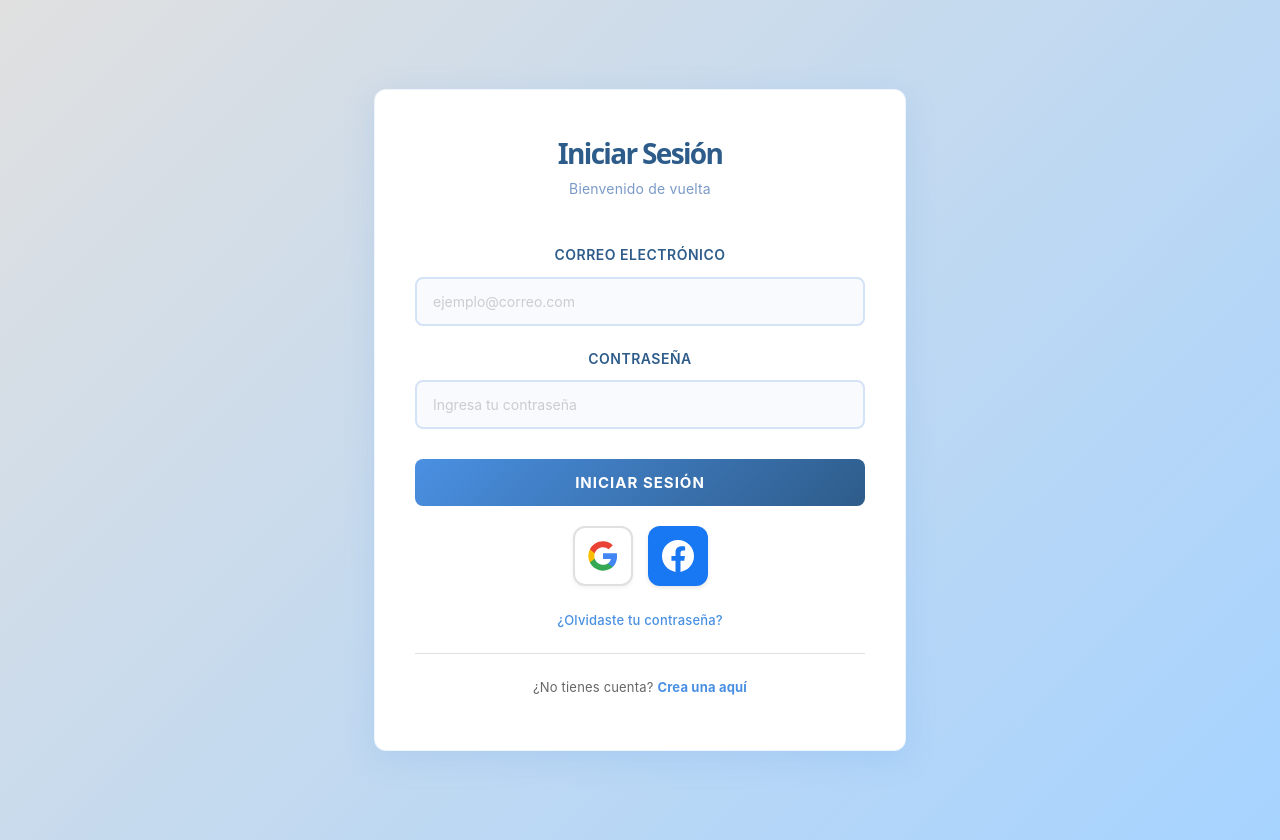
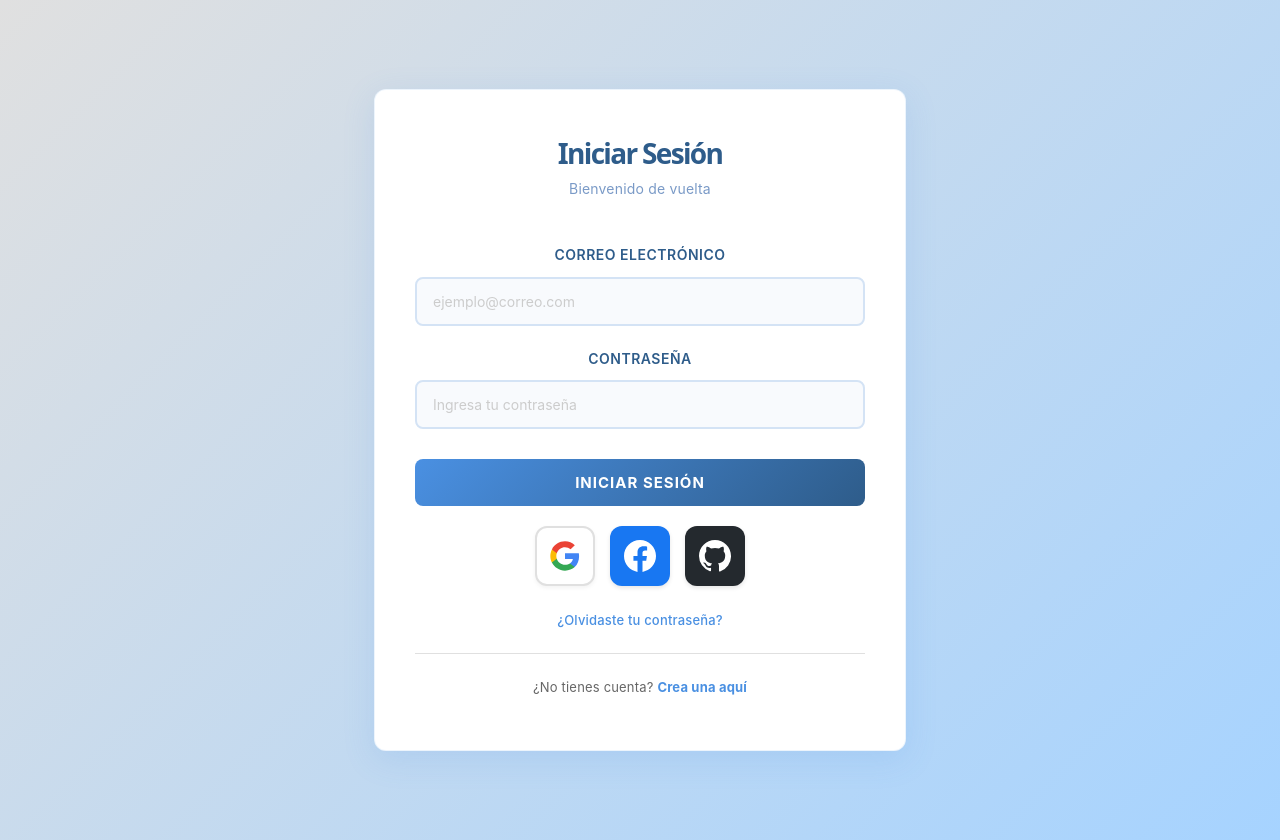
Before and after one commit to Jdmorenoc/Parcial_SOA, a React (Vite) app in the folder parcial/: page /login in a window 1280 px wide. Built offline with nearby package versions, Linux system fonts and the light colour scheme; no server answers.

Commit message:
Conexion de github completa

```diff
--- a/parcial/src/context/AuthContext.jsx
+++ b/parcial/src/context/AuthContext.jsx
@@ -7,7 +7,7 @@ import {
   signOut,
 } from "firebase/auth";
 import { setDoc, doc, getDoc } from "firebase/firestore";
-import { auth, db, googleProvider, facebookProvider } from "../firebase/firebaseConfig";
+import { auth, db, googleProvider, facebookProvider, githubProvider } from "../firebase/firebaseConfig";
 
 export const AuthContext = createContext();
 
@@ -87,6 +87,28 @@ export function AuthProvider({ children }) {
     return user;
   };
 
+  const signInWithGithub = async () => {
+  const userCredential = await signInWithPopup(auth, githubProvider);
+  const user = userCredential.user;
+
+  const userDocRef = doc(db, "users", user.uid);
+  const userDocSnap = await getDoc(userDocRef);
+
+  if (!userDocSnap.exists()) {
+    await setDoc(userDocRef, {
+      uid: user.uid,
+      email: user.email || "",
+      nombre: user.displayName || "",
+      apellidos: "",
+      photoURL: user.photoURL || "",
+      createdAt: new Date(),
+      registroConGithub: true,
+    });
+  }
+
+  return user;
+};
+
   const logout = async () => {
     await signOut(auth);
   };
@@ -107,6 +129,7 @@ export function AuthProvider({ children }) {
         signin,
         signInWithGoogle,
         signInWithFacebook,
+        signInWithGithub,
         logout,
         user,
         loading,
--- a/parcial/src/firebase/firebaseConfig.js
+++ b/parcial/src/firebase/firebaseConfig.js
@@ -1,5 +1,5 @@
 import { initializeApp } from "firebase/app";
-import { getAuth, GoogleAuthProvider, FacebookAuthProvider } from "firebase/auth";
+import { getAuth, GoogleAuthProvider, FacebookAuthProvider, GithubAuthProvider } from "firebase/auth";
 import { getFirestore } from "firebase/firestore";
 
 const firebaseConfig = {
@@ -19,3 +19,7 @@ googleProvider.setCustomParameters({ prompt: "select_account" });
 
 export const facebookProvider = new FacebookAuthProvider();
 facebookProvider.setCustomParameters({ display: "popup" });
+
+export const githubProvider = new GithubAuthProvider();
+githubProvider.addScope("read:user");
+githubProvider.addScope("user:email");
--- a/parcial/src/login_menu/LoginPage.jsx
+++ b/parcial/src/login_menu/LoginPage.jsx
@@ -13,7 +13,7 @@ function LoginPage() {
   const [error, setError] = useState("");
   const [loading, setLoading] = useState(false);
   const navigate = useNavigate();
-  const { signin, signInWithGoogle, signInWithFacebook } = useAuth();
+  const { signin, signInWithGoogle, signInWithFacebook, signInWithGithub } = useAuth();
 
   const validateEmail = (email) => {
     return /^[^\s@]+@[^\s@]+\.[^\s@]+$/.test(email);
@@ -106,6 +106,21 @@ function LoginPage() {
       setLoading(false);
     }
   };
+
+  const handleGithubSignIn = async () => {
+  setError("");
+  setLoading(true);
+
+  try {
+    await signInWithGithub();
+    navigate("/");
+  } catch (err) {
+    setError("Error al iniciar sesión con GitHub: " + err.message);
+    console.error("Error en GitHub sign-in:", err);
+  } finally {
+    setLoading(false);
+  }
+};
 
   return (
     <div className="login-container">
@@ -258,6 +273,42 @@ function LoginPage() {
               />
             </svg>
           </button>
+
+          <button
+  type="button"
+  onClick={handleGithubSignIn}
+  disabled={loading}
+  className="btn-github"
+  style={{
+    width: "60px",
+    height: "60px",
+    padding: "10px",
+    backgroundColor: "#24292e",
+    border: "none",
+    borderRadius: "12px",
+    cursor: loading ? "not-allowed" : "pointer",
+    display: "flex",
+    alignItems: "center",
+    justifyContent: "center",
+    opacity: loading ? 0.7 : 1,
+    transition: "all 0.3s ease",
+    boxShadow: "0 2px 4px rgba(0,0,0,0.1)",
+  }}
+  onMouseEnter={(e) =>
+    (e.currentTarget.style.boxShadow = "0 4px 12px rgba(36, 41, 46, 0.3)")
+  }
+  onMouseLeave={(e) =>
+    (e.currentTarget.style.boxShadow = "0 2px 4px rgba(0,0,0,0.1)")
+  }
+  title="Iniciar sesión con GitHub"
+>
+  <svg width="32" height="32" viewBox="0 0 24 24">
+    <path
+      fill="#ffffff"
+      d="M12 0C5.37 0 0 5.37 0 12a12 12 0 0 0 8.21 11.39c.6.11.82-.26.82-.58v-2.02c-3.34.73-4.04-1.41-4.04-1.41-.55-1.39-1.34-1.76-1.34-1.76-1.09-.74.08-.73.08-.73 1.2.08 1.84 1.24 1.84 1.24 1.07 1.83 2.8 1.3 3.49 1 .11-.78.42-1.3.76-1.6-2.67-.31-5.47-1.34-5.47-5.93 0-1.31.47-2.38 1.24-3.22-.12-.31-.54-1.56.12-3.25 0 0 1.01-.32 3.3 1.23a11.4 11.4 0 0 1 6 0c2.28-1.55 3.29-1.23 3.29-1.23.67 1.69.25 2.94.13 3.25.77.84 1.23 1.91 1.23 3.22 0 4.61-2.8 5.61-5.48 5.92.43.37.81 1.1.81 2.22v3.29c0 .32.21.7.83.58A12 12 0 0 0 24 12c0-6.63-5.37-12-12-12z"
+    />
+  </svg>
+</button>
         </div>
 
         {/* Enlaces de Navegación */}
```
